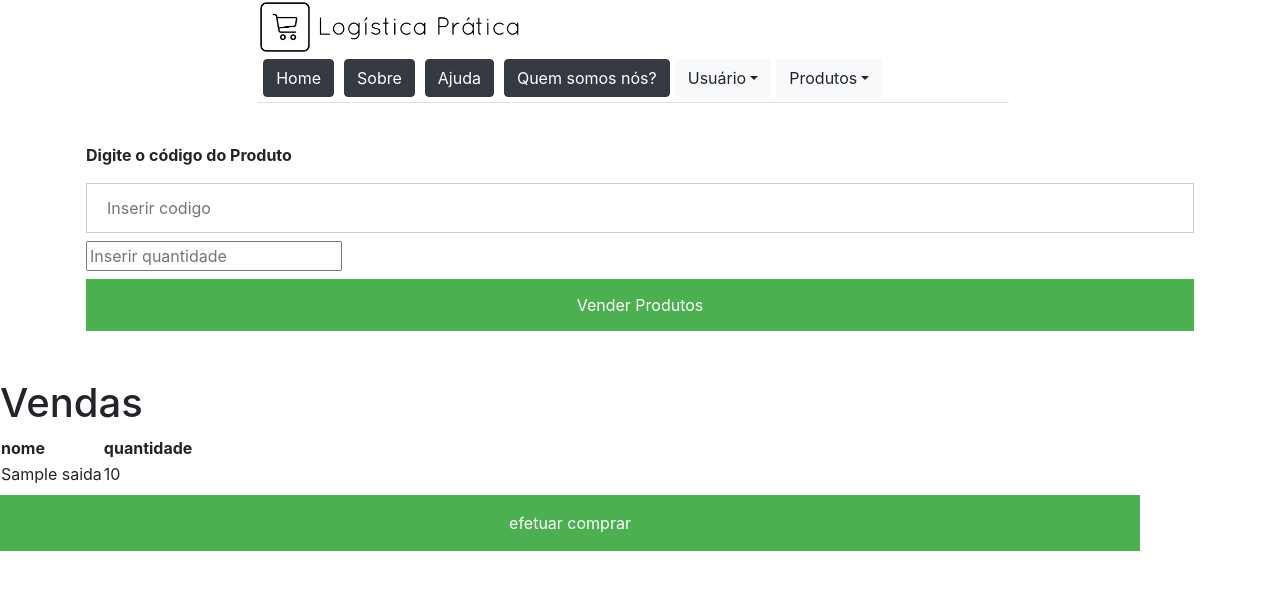
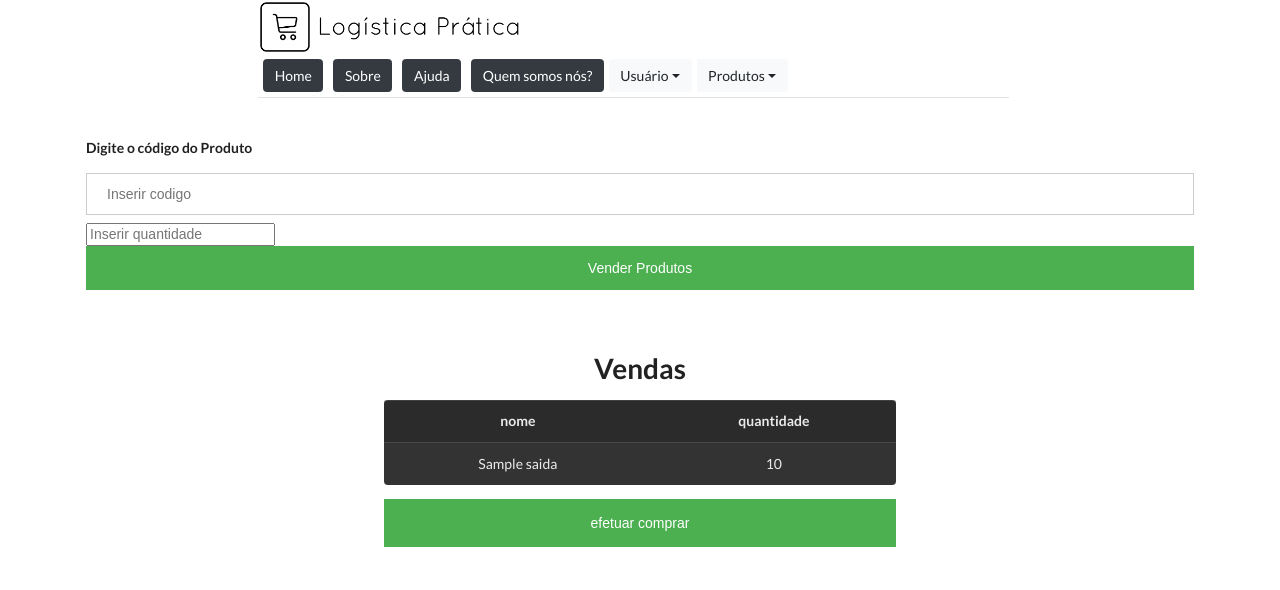
Before and after one commit to Wolaci/logisticapratica, a PHP site: page /php/exit.php in a window 1280 px wide. Shown: the top 590 px of the page. Run offline with PHP 8.4, Linux system fonts and the light colour scheme; the visitor is signed in with stand-in values (Sample User, id 1); tables that the repository leaves empty or names only in its code hold one stand-in row (values such as "Sample post").

Commit message:
arquivo que faltava ser enviado do commit anterior

```diff
--- a/index.php
+++ b/index.php
@@ -12,7 +12,7 @@ session_start();
   <link rel="sortcut icon" href="/img/favicon.png" type="image/png" />
   <link rel="stylesheet" href="https://stackpath.bootstrapcdn.com/bootstrap/4.1.3/css/bootstrap.min.css" integrity="sha384-MCw98/SFnGE8fJT3GXwEOngsV7Zt27NXFoaoApmYm81iuXoPkFOJwJ8ERdknLPMO" crossorigin="anonymous">
   <link rel="stylesheet" type="text/css" href="../../css/index.css">
-
+<link rel="stylesheet" type="text/css" href="../css/seman/Semantic-UI-CSS-master/semantic.min.css">
   <title>Logística Prática</title>
 </head>
 <body>
--- a/php/exit.php
+++ b/php/exit.php
@@ -22,15 +22,16 @@ $u->conectar();
 
 	</form>
 
-
-	<table style="text-align: center border:1px black solid ;">
+    <div class="imgcontainer" style="margin-right: 30%;
+	margin-left: 30%;">
+	<table class="ui inverted table" style="text-align:center;">
 		<h1>Vendas</h1>
 		<tr>
 			<th>nome</th>
 			<th>quantidade</th>
 		</tr>
 		<?php
-	     $saida = $conn->prepare('SELECT * FROM saida WHERE login =:l');
+	     $saida = $conn->prepare('SELECT * FROM Saida WHERE login =:l');
 	     $saida->bindValue(':l',$login);
 	     $saida->execute();
 
@@ -43,7 +44,10 @@ $u->conectar();
 			</tr>
 		<?php endwhile; ?>
 	</table>
-		<a href="/php/pdf/index.php"><button type="submit"  class="container"> efetuar comprar</button></a>
+	<a href="/php/pdf/pdf/index.php"><button type="submit"  class="container"> efetuar comprar</button></a>
+	</div>
+
+
 
 </body>
 </html>
```
